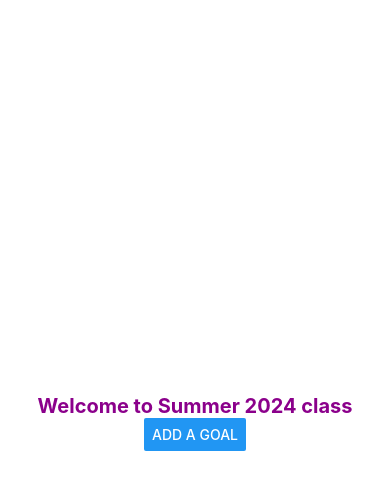
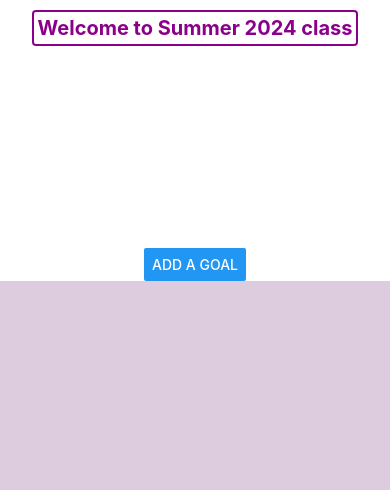
Before and after one commit to SF888888/Summer24_5520, a React Native app: screen / in a window 390 px wide. Shown: the top 490 px of the page. Built offline with nearby package versions, Linux system fonts and the light colour scheme.

Commit message:
set the map to manage goals entered

```diff
--- a/App.js
+++ b/App.js
@@ -1,16 +1,22 @@
 import React, { useState } from 'react';
 import { StatusBar } from 'expo-status-bar';
-import { View, Text, Button, StyleSheet } from 'react-native';
+import { View, Text, Button, StyleSheet, ScrollView } from 'react-native';
 import Header from './Components/Header';
 import Input from './Components/Input';
 
 export default function App() {
   const appName = 'Summer 2024 class';
-  const[receivedText, setReceivedText] = useState("");
+  //const[receivedText, setReceivedText] = useState("");
+  const[goals, setGoals] = useState([]);
   const[modalVisible, setModalVisible] = useState(false);
   function handleInputData(data){
     console.log('call back', data);
-    setReceivedText(data);
+    const newGoal = [{text: data, id: Math.random()}];
+    //const newArray = [...goals, newGoal];
+    setGoals((currentGoals) => {
+      return [...currentGoals, newGoal];
+    });
+    //setReceivedText(data);
     setModalVisible(false);
   }
   function handleCancel() {
@@ -24,9 +30,17 @@ export default function App() {
       <Header name={appName} >
         <Text></Text>
       </Header>
-      <Text>{receivedText}</Text>
+      {goals.length === 4}
+      <ScrollView>
+      {goals.map((goalObj)=>{
+        console.log(goalObj);
+        return <View styles= {styles.textContainer}>
+          <Text style={styles.textStyle}></Text>
+        </View>})}
+      </ScrollView>
       <Button title="Add a goal" onPress={()=>setModalVisible(true)}/>
       </View>
+      <View style={styles.bottomContainer}></View>
       <StatusBar style="auto" />
     </View>
   );
@@ -41,13 +55,15 @@ const styles = StyleSheet.create({
   },
   textStyle:{
     color:"darkmagenta",
+    marginVertical:5,
+    backgroundColor: 'lightgray',
   },
   topContainer:{
-    flex: 1,
+    flex: 2,
     alignItems: 'center',
     justifyContent: 'center',
   },
-  bottomContatiner:{
+  bottomContainer:{
     flex: 4,
     backgroundColor: '#dcd',
     alignItems: 'center',
--- a/Components/Header.js
+++ b/Components/Header.js
@@ -17,6 +17,12 @@ const styles = StyleSheet.create({
     fontSize: 20,
     fontWeight: 'bold',
     color: 'darkmagenta',
+    borderWidth: 2,
+    borderColor: 'darkmagenta',
+    borderRadius: 4,
+    padding: 4,
+    marginBottom:10,
+    marginTop:10,
   },
 });
 
--- a/Components/Input.js
+++ b/Components/Input.js
@@ -8,6 +8,7 @@ const Input = ({ inputHandler, isModalVisible, onCancel }) => {
         console.log('user typed', text);
         //call the received prop callback fn
         inputHandler(text);
+        setText('');
     }
     const inputRef = useRef(null);
     // Focus the TextInput when the component mounts
@@ -19,16 +20,6 @@ const Input = ({ inputHandler, isModalVisible, onCancel }) => {
     return (
         <Modal animationType="slide" visible ={isModalVisible}>
             <View style={styles.container}>
-            <Image
-                    style={styles.image}
-                    source={{uri: 'https://cdn-icons-png.flaticon.com/512/2617/2617812.png'}}
-                    alt="Image 1"
-                />
-                <Image
-                    style={styles.image}
-                    source={require('./2617812.png')}
-                    alt="Image 2"
-                />
                 <TextInput
                 ref={inputRef}
                 style={styles.input}
@@ -52,7 +43,7 @@ const Input = ({ inputHandler, isModalVisible, onCancel }) => {
 const styles = StyleSheet.create({
     container: {
       flex: 2,
-      backgroundColor: '#fff',
+      //backgroundColor: '#fff',
       alignItems: 'center',
       justifyContent: 'flex-start',
       paddingTop: '20%',
@@ -63,6 +54,7 @@ const styles = StyleSheet.create({
         borderWidth: 1,
         width: '80%',
         padding: 5,
+        margin: 20,
       },
     buttonStyle:{
         flexDirection: 'row',
```
